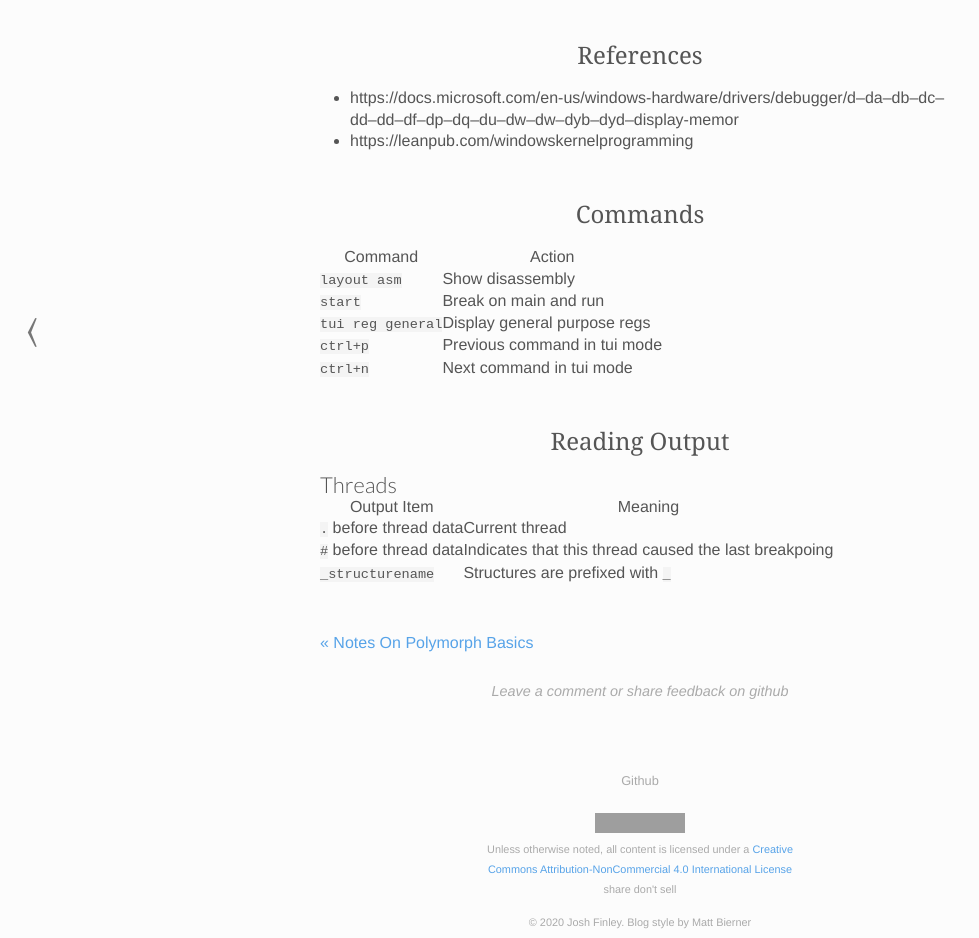
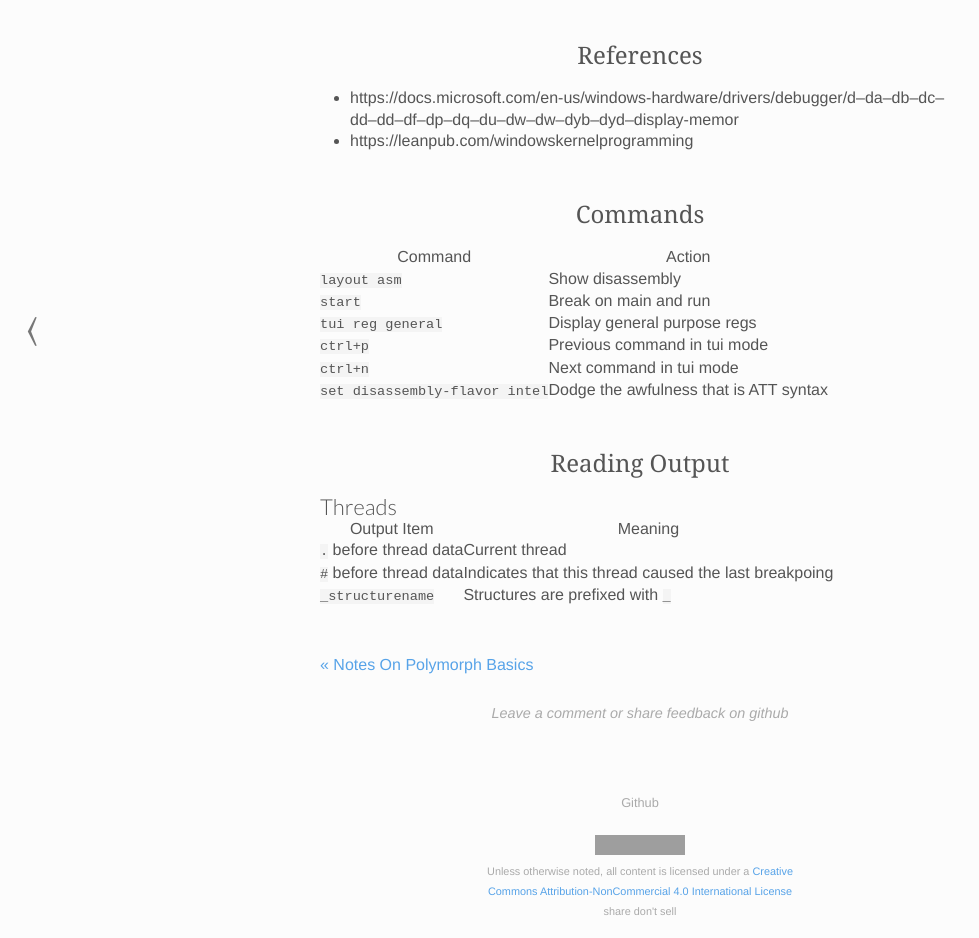
Before and after one commit to joshfinley/joshfinley.github.io, a Jekyll site: the page built from _posts/2021-04-08-gdb-cheatsheet.md, in a window 1280 px wide and 1391 px high. Shown: the part 404-1342 px from the top of the window, without its empty margins (0-979 px from the left). Built offline with Jekyll 4.4.1, drawn with Linux system fonts in a browser that asks for light colours; grey boxes are pictures that could not be loaded.

Commit message:
Update 2021-04-08-gdb-cheatsheet.md

```diff
--- a/_posts/2021-04-08-gdb-cheatsheet.md
+++ b/_posts/2021-04-08-gdb-cheatsheet.md
@@ -21,6 +21,7 @@ titleImage:
 | `tui reg general`      | Display general purpose regs                               |
 | `ctrl+p`               | Previous command in tui mode                               |
 | `ctrl+n`               | Next command in tui mode                                   |
+| `set disassembly-flavor intel` | Dodge the awfulness that is ATT syntax             |
 
 ## Reading Output
 ### Threads
```
